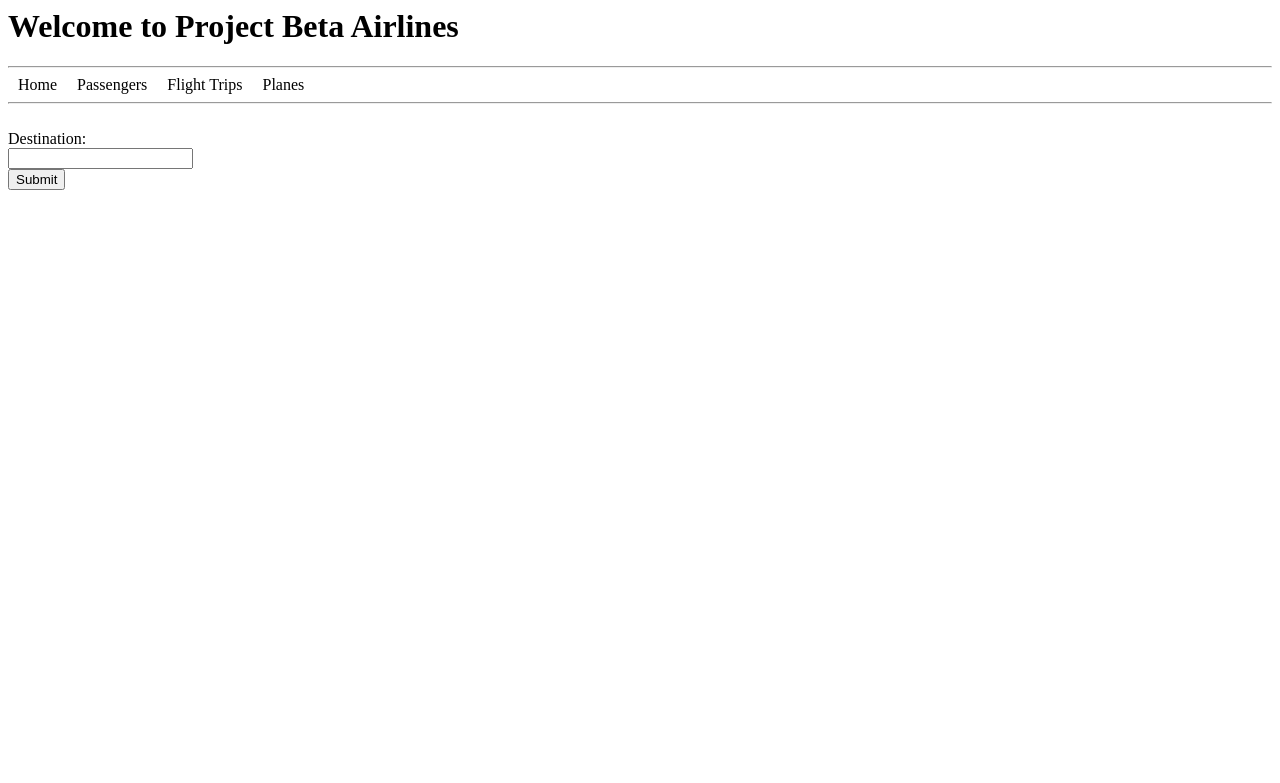
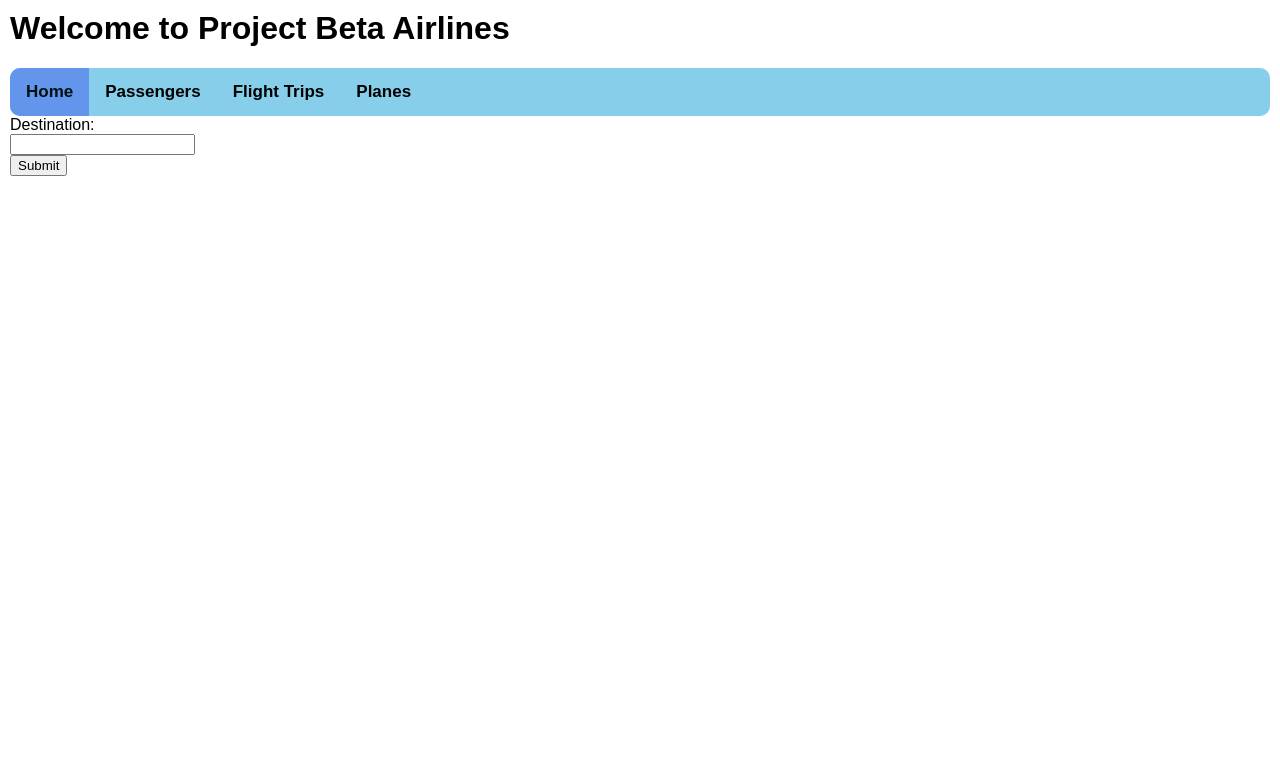
Before and after one commit to Mo0rBy/Project_Beta, a Flask app: page /flighttrip/add in a window 1280 px wide. Shown: the top 783 px of the page. Run offline with Flask 2, Linux system fonts and the light colour scheme.

Commit message:
CSS for menu bar

```diff
--- a/templates/master.html
+++ b/templates/master.html
@@ -1,20 +1,48 @@
 <html>
     <head>
         <title> Airport Planner {{title}}</title>
+        <style>
+        body {
+          margin: 10px;
+          font-family: Arial, Helvetica, sans-serif;
+        }
+
+        .topnav {
+          overflow: hidden;
+          background-color: #87ceeb;
+          border-radius: 10px;
+        }
+
+        .topnav a {
+          float: left;
+          color: #000;
+          text-align: center;
+          padding: 14px 16px;
+          text-decoration: none;
+          font-size: 17px;
+          font-weight: bold;
+        }
+
+        .topnav a:hover {
+          background-color: #ccccff;
+          color: black;
+        }
+
+        .topnav a.active {
+          background-color: #6495ed;
+          color: #011;
+        }
+        </style>
     </head>
     <body>
         <h1>Welcome to Project Beta Airlines  {{title}}</h1>
-            <hr />
-            <ul style="list-style-type: none; margin: 0; padding: 0; background-color: blue;">
-                <li style="float: left;"><a href="/" style="padding: 10px; text-decoration: none; color: black; text-align: center;">Home</a></li>
-                <li style="float: left;"><a href="/passenger" style="padding: 10px; text-decoration: none; color: black; text-align: center;">Passengers</a></li>
-                <li style="float: left;"><a href="/flighttrip" style="padding: 10px; text-decoration: none; color: black; text-align: center;">Flight Trips</a></li>
-                <li style="float: left;"><a href="/plane" style="padding: 10px; text-decoration: none; color: black; text-align: center;">Planes</a></li>
-            </ul>
-            <br />
-            <hr />
-            <br />
-            {% block body %}
-            {% endblock body%}
+        <div class="topnav">
+            <a class="active" href="/">Home</a>
+            <a href="/passenger">Passengers</a>
+            <a href="/flighttrip">Flight Trips</a>
+            <a href="/plane">Planes</a>
+        </div>
+        {% block body %}
+        {% endblock body%}
     </body>
 </html>
```
